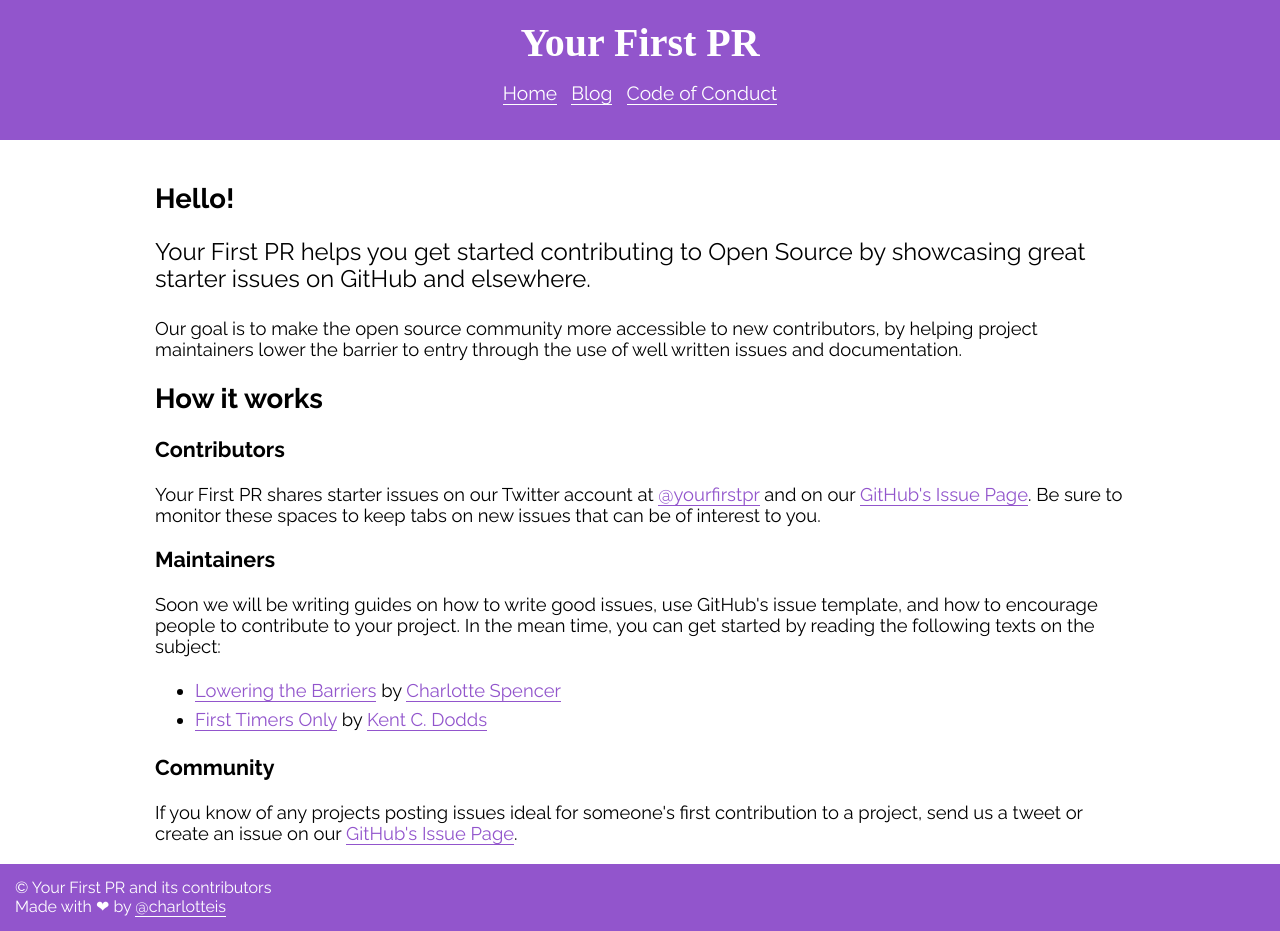
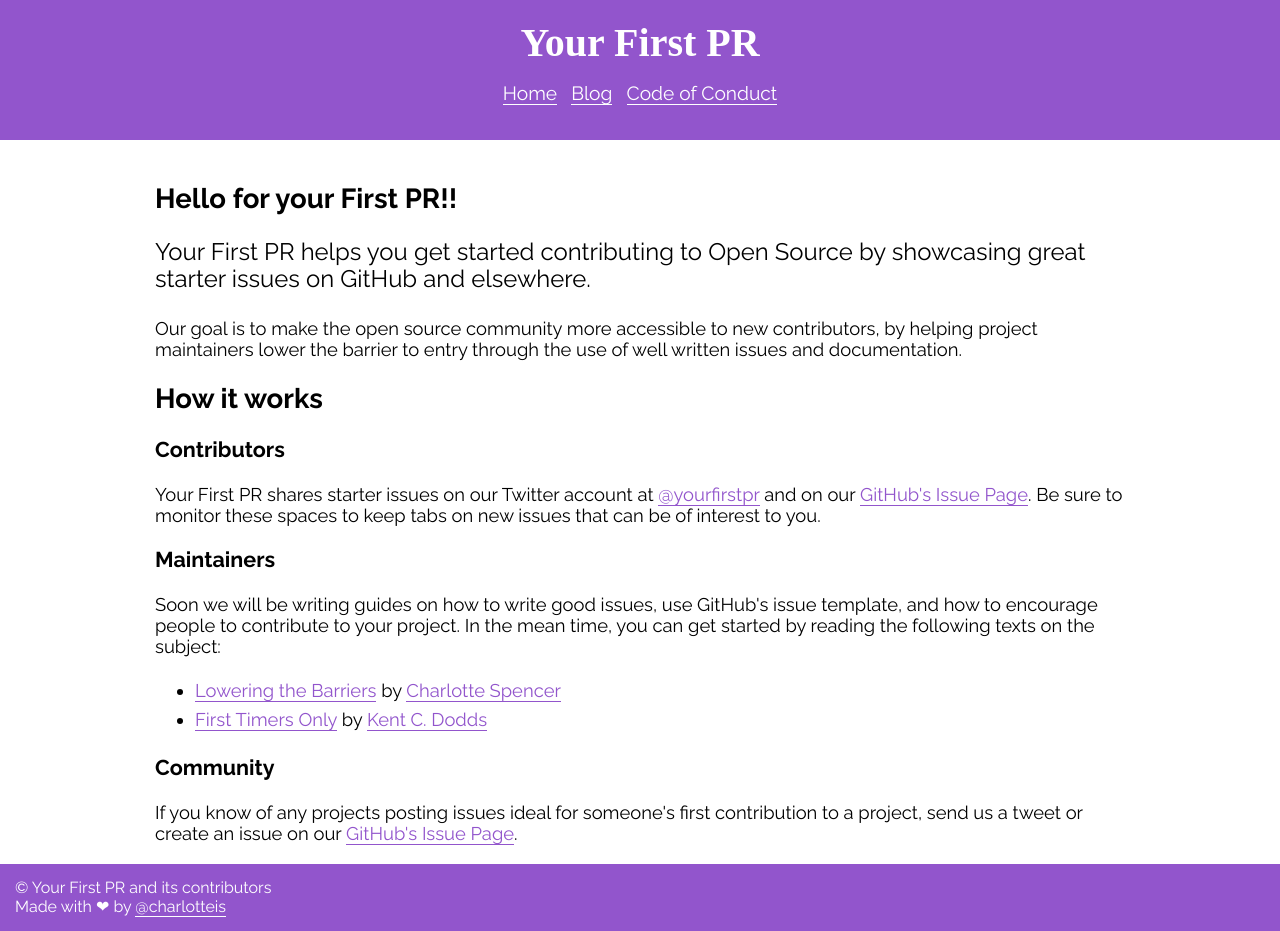
Before and after one commit to yourfirstpr/yourfirstpr.github.io, a Jekyll site: the page built from index.html, in a window 1280 px wide. Built offline with Jekyll 4.4.1, drawn with Linux system fonts in a browser that asks for light colours; nearby versions of some CDN libraries; some web fonts are replaced.

Commit message:
Update index.html
change header text

```diff
--- a/index.html
+++ b/index.html
@@ -3,7 +3,7 @@
 title: Showcasing good starter issues
 ---
   <section id='#introduction'>
-    <h2>Hello!</h2>
+    <h2>Hello for your First PR!!</h2>
     <p id='headline'>
       Your First PR helps you get started contributing to Open Source by showcasing
       great starter issues on GitHub and elsewhere.
```
